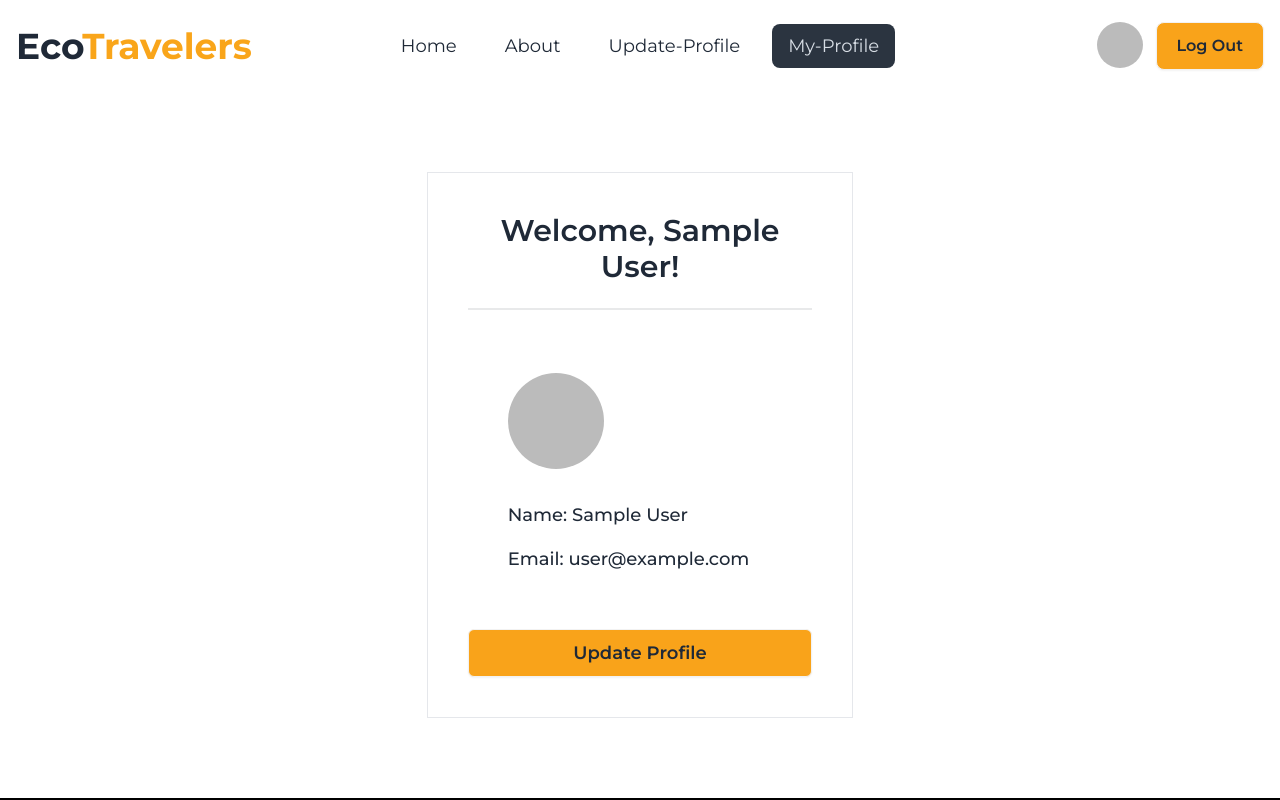
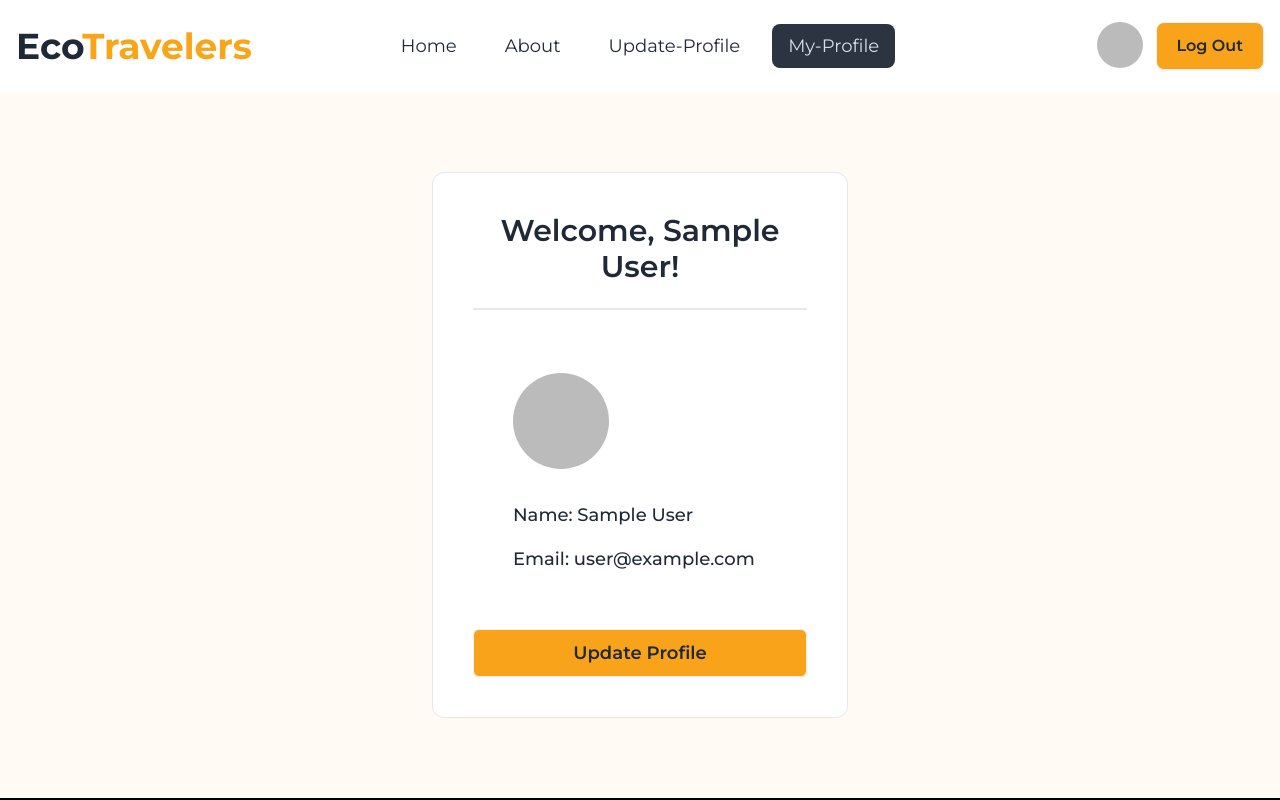
Before and after one commit to fahimprito/eco-adventure-blog, a React (Vite) app: page /myprofile in a window 1280 px wide. Shown: the top 800 px of the page. Built offline with nearby package versions, Linux system fonts and the light colour scheme; no server answers; sample sign-in values are in the browser's storage.

Commit message:
profile design

```diff
--- a/src/pages/UpdateProfile.jsx
+++ b/src/pages/UpdateProfile.jsx
@@ -27,9 +27,9 @@ const UpdateProfile = () => {
     }
 
     return (
-        <div className="my-20">
+        <div className="py-20 px-4 bg-[#f9a31a0c]">
 
-            <div className="border md:w-3/4 lg:w-1/3 mx-auto p-10">
+            <div className="border rounded-xl bg-white md:w-3/4 lg:w-1/3 mx-auto p-10">
                 <h2 className="text-3xl font-semibold mb-4 text-center">Update your profile!</h2>
 
                 <form onSubmit={handleUpdateProfile}>
--- a/src/pages/UserProfile.jsx
+++ b/src/pages/UserProfile.jsx
@@ -9,9 +9,9 @@ const UserProfile = () => {
     const { displayName, email, photoURL } = user;
 
     return (
-        <div className="my-20">
+        <div className="py-20 px-4 bg-[#f9a31a0c]">
 
-            <div className="border md:w-3/4 lg:w-1/3 mx-auto p-10">
+            <div className="border rounded-xl bg-white md:w-3/4 lg:w-1/3 mx-auto p-10">
                 <h2 className="text-3xl font-semibold mb-4 text-center">Welcome, {displayName}!</h2>
                 <div className="divider"></div>
                 <div className="p-10 flex flex-col gap-4 items-start">
```
Also changed, not shown: 1 other file (tests, documents, lock files or other folders).
